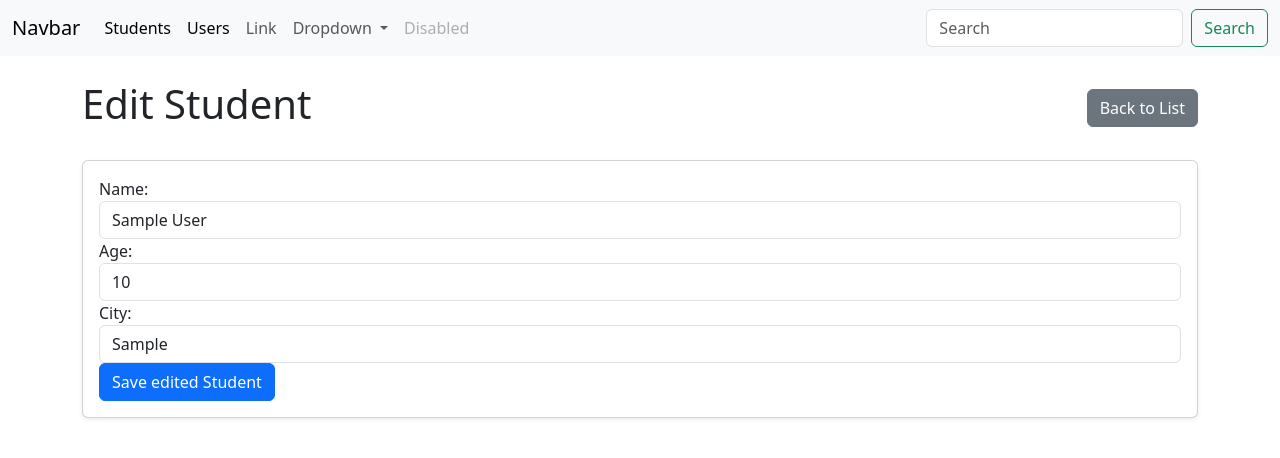
After one commit to pittu777/django_first_project, a Django app: page /students/1/edit in a window 1280 px wide. The commit adds this page. Shown: the top 458 px of the page. Run offline with Django 5.2, Linux system fonts and the light colour scheme; tables that the repository leaves empty hold one stand-in row (values such as "Sample post").

Commit message:
"implemented create and update"

```diff
--- /dev/null
+++ b/students/forms.py
@@ -0,0 +1,14 @@
+from django import forms
+from .models import Student
+
+
+class StudentForm(forms.ModelForm):
+    class Meta:
+        model = Student
+        fields = ["name", "age", "city"]
+
+        widgets = {
+            "name": forms.TextInput(attrs={"class": "form-control"}),
+            "age": forms.NumberInput(attrs={"class": "form-control"}),
+            "city": forms.TextInput(attrs={"class": "form-control"}),
+        }
--- /dev/null
+++ b/students/templates/home/student_edit.html
@@ -0,0 +1,25 @@
+{% extends 'layout.html' %} {% block title %} Student Create {% endblock %}
+{%block content %}
+
+<div class="container mt-4">
+  <div class="d-flex justify-content-between align-items-center mb-4">
+    <h1>Edit Student</h1>
+
+    <a href="{% url 'students:students_list' %}" class="btn btn-secondary">
+      Back to List
+    </a>
+  </div>
+
+  <div class="card shadow-sm">
+    <div class="card-body">
+      <form method="POST">
+        {% csrf_token %} {{ studentSingleForm }}
+        <button type="submit" class="btn btn-primary">
+          Save edited Student
+        </button>
+      </form>
+    </div>
+  </div>
+</div>
+
+{% endblock %}
--- a/students/urls.py
+++ b/students/urls.py
@@ -6,4 +6,6 @@ app_name = "students"
 urlpatterns = [
     path("", views.home, name="home"),
     path("students/", views.student_list, name="students_list"),
+    path("students/add/", views.student_create, name="students_create"),
+    path("students/<int:id>/edit", views.student_edit, name="students_edit"),
 ]
--- a/students/views.py
+++ b/students/views.py
@@ -1,6 +1,7 @@
-from django.shortcuts import render
+from django.shortcuts import render, redirect, get_object_or_404
 from .models import Student
 from django.http import HttpResponse
+from .forms import StudentForm
 
 # Create your views here.
 
@@ -13,3 +14,41 @@ def student_list(request):
     students = Student.objects.all()
 
     return render(request, "home/student_list.html", {"students": students})
+
+
+def student_create(request):
+    if request.method == "POST":
+        form = StudentForm(request.POST)
+
+        if form.is_valid():
+            form.save()
+            return redirect("students:students_list")
+    else:
+        form = StudentForm()
+    return render(
+        request,
+        "home/students_create.html",
+        {
+            "form": form,
+        },
+    )
+
+
+def student_edit(request, id):
+    student = get_object_or_404(Student, id=id)
+    if request.method == "POST":
+        studentSingleForm = StudentForm(request.POST, instance=student)
+
+        if studentSingleForm.is_valid():
+            studentSingleForm.save()
+            return redirect("students:students_list")
+
+    else:
+        studentSingleForm = StudentForm(instance=student)
+    return render(
+        request,
+        "home/student_edit.html",
+        {
+            "studentSingleForm": studentSingleForm,
+        },
+    )
```
Also changed, not shown: students/templates/home/student_list.html (+11 -1 lines), students/templates/home/students_create.html (added, +24 -0 lines).
